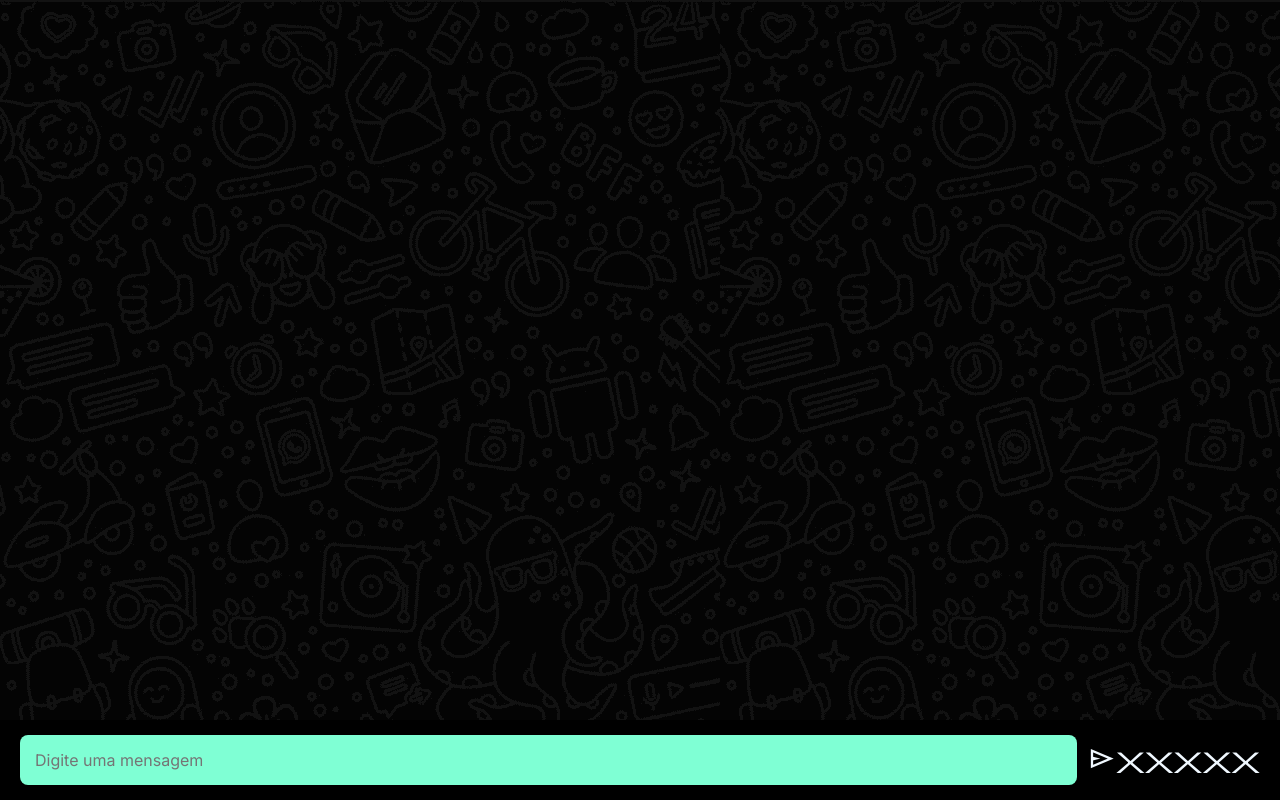
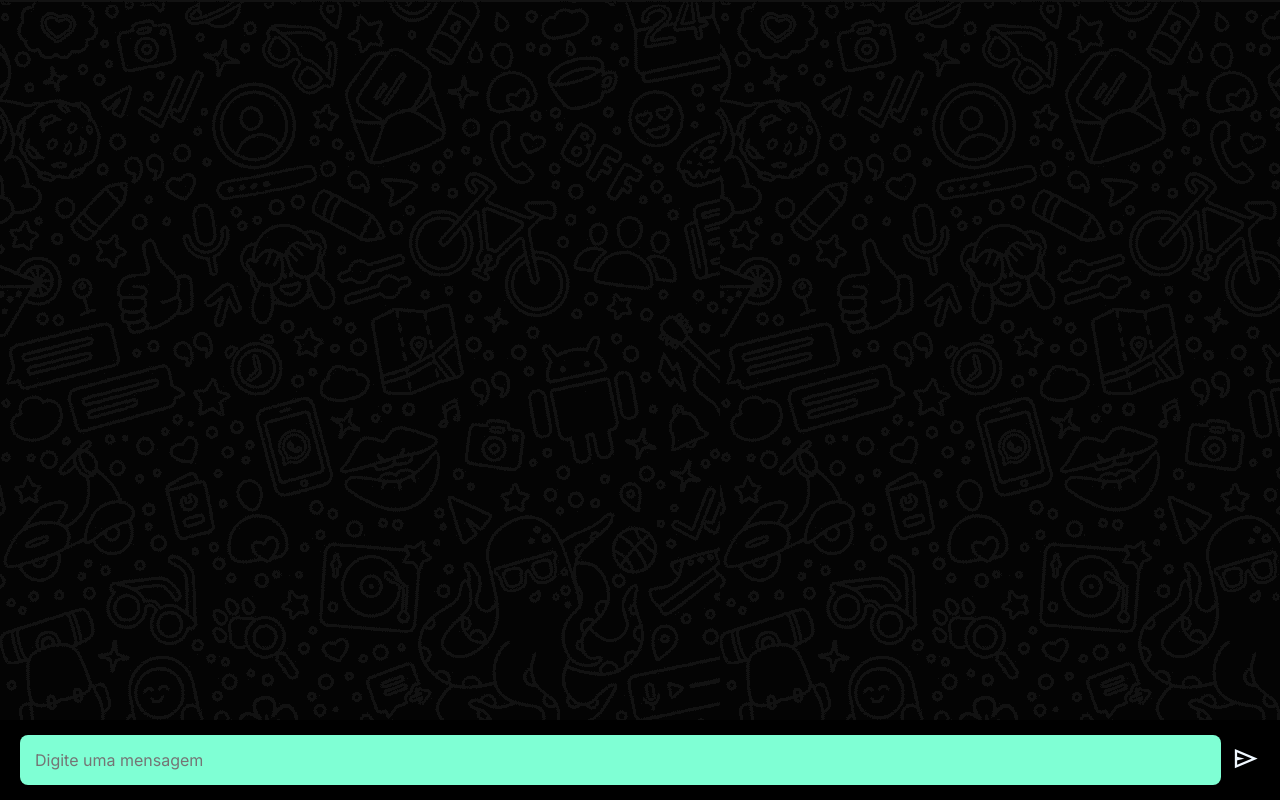
Before and after one commit to paizim/Conversalheia-Chat-ao-vivo, a plain HTML site: page frontend/index.html in a window 1280 px wide. Both pictures are taken after typing "Sample" into the empty fields and a click on the button "Entrar". Drawn offline with nearby package versions, Linux system fonts and the light colour scheme.

Commit message:
Update index.html

```diff
--- a/frontend/index.html
+++ b/frontend/index.html
@@ -29,7 +29,7 @@
             <form class="chat__form">
                 <input type="text" class="chat__input" placeholder="Digite uma mensagem" required>
                 <button type="submit" class="chat__button">
-                    <span class="material-symbols-outlined">sendxxxxx   </span>
+                    <span class="material-symbols-outlined">send   </span>
                 </button>
             </form>
         </section>
```
